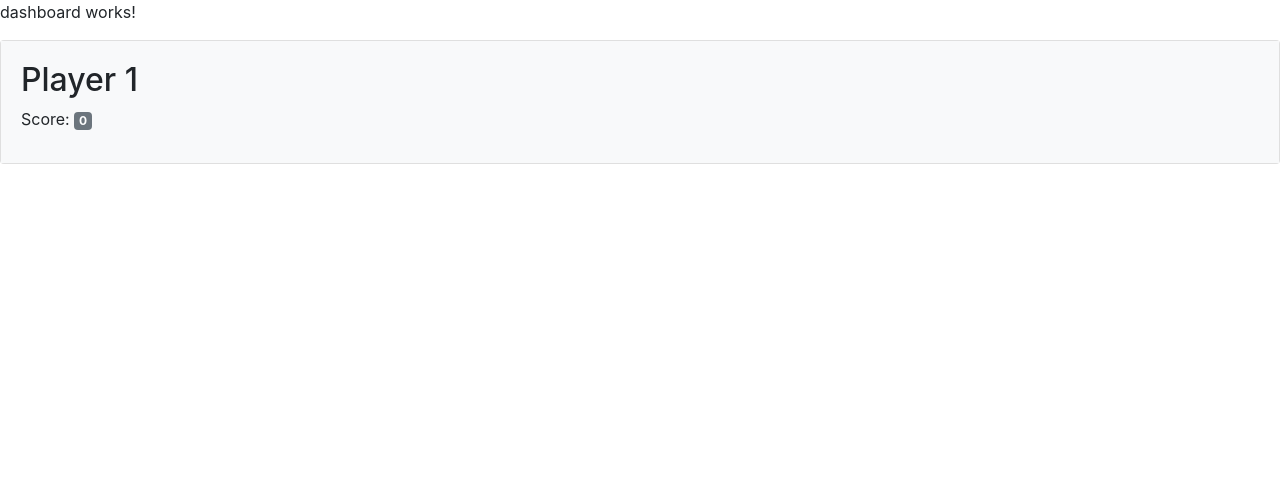
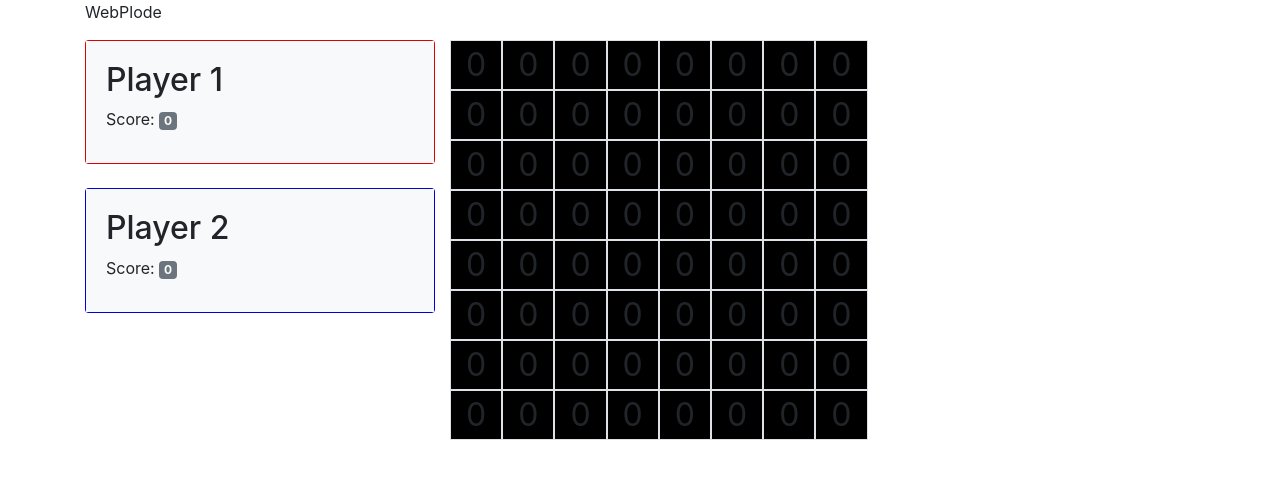
Before and after one commit to ThomasJaspers/webplode, an Angular app: page / in a window 1280 px wide. Shown: the top 478 px of the page. Built offline with nearby package versions, Linux system fonts and the light colour scheme.

Commit message:
Progressing with basic board

```diff
--- a/src/app/app.module.ts
+++ b/src/app/app.module.ts
@@ -4,13 +4,15 @@ import { NgModule } from '@angular/core';
 import { AppComponent } from './app.component';
 import { DashboardComponent } from './dashboard/dashboard.component';
 import { PlayerComponent } from './player/player.component';
+import { FieldComponent } from './field/field.component';
 
 
 @NgModule({
   declarations: [
     AppComponent,
     DashboardComponent,
-    PlayerComponent
+    PlayerComponent,
+    FieldComponent
   ],
   imports: [
     BrowserModule,
--- a/src/app/dashboard/dashboard.component.html
+++ b/src/app/dashboard/dashboard.component.html
@@ -1,3 +1,25 @@
-<p>dashboard works!</p>
+<div class="container">
 
-<app-player [player]="players[0]"></app-player>
+  <p>WebPlode</p>
+
+  <div class="row">
+    <div class="col-4">
+      <app-player
+          *ngFor="let p of players; trackBy: trackPlayer"
+          [player]="p">
+      </app-player>
+    </div>
+
+    <div class="col-8">
+      <div class="row" *ngFor="let row of board;">
+        <app-field
+          *ngFor="let f of row;"
+          [field]="f"
+          (makeMoveEvent)=doMakeMove($event)>
+        </app-field>
+      </div>
+    </div>
+
+  </div>
+
+</div>
--- a/src/app/dashboard/dashboard.component.ts
+++ b/src/app/dashboard/dashboard.component.ts
@@ -1,5 +1,6 @@
 import { Component, OnInit } from '@angular/core';
 import { Player } from '../shared/interfaces/player';
+import { Field } from '../shared/interfaces/field';
 
 @Component({
   selector: 'app-dashboard',
@@ -9,10 +10,50 @@ import { Player } from '../shared/interfaces/player';
 export class DashboardComponent implements OnInit {
 
   players: Player[];
+  board: Field[][];
+  activePlayer: Player;
 
   constructor() { }
 
+  doMakeMove(field: Field) {
+
+    console.log('Field Event caught ' + field.row + ' ' + field.col);
+
+    const fieldAfterMove = {
+      ...field,
+      color: 'green'
+    };
+
+    this.updateBoard(fieldAfterMove);
+  }
+
+
+  updateBoard(field: Field) {
+    this.board[field.row][field.col] = field;
+  }
+
+  trackPlayer(index: number, item: Player) {
+    return item.number;
+  }
+
   ngOnInit(): void {
+
+    this.board = new Array(8)
+      .fill(0)
+      .map(row => new Array(8)
+        .fill(0));
+
+    for (let row = 0; row < 8; row++) {
+      for (let col = 0; col < 8; col++) {
+        this.board[row][col] = {
+          color: 'black',
+          owner: 0,
+          load: 0,
+          row,
+          col,
+        }
+      };
+    }
 
     this.players = [
       {
@@ -27,7 +68,9 @@ export class DashboardComponent implements OnInit {
         color: 'blue',
         score: 0,
       }
-  ];
+    ];
+
+    this.activePlayer = this.players[0];
 
   }
 
--- /dev/null
+++ b/src/app/field/field.component.html
@@ -0,0 +1,3 @@
+<div class="col text-center border field" [ngStyle]="{'background-color': field.color}" (click)="makeMove()">
+  {{ field.load}}
+</div>
--- /dev/null
+++ b/src/app/field/field.component.scss
@@ -0,0 +1,5 @@
+.field {
+  font-size: 2em;
+  border: 1em;
+  padding: 10
+}
--- /dev/null
+++ b/src/app/field/field.component.ts
@@ -0,0 +1,25 @@
+import { Component, OnInit, Input, Output, EventEmitter } from '@angular/core';
+import { Field } from '../shared/interfaces/field';
+
+@Component({
+  selector: 'app-field',
+  templateUrl: './field.component.html',
+  styleUrls: ['./field.component.scss']
+})
+export class FieldComponent implements OnInit {
+
+  @Input() field: Field;
+  @Output() makeMoveEvent = new EventEmitter<Field>();
+
+  constructor() { }
+
+
+  makeMove() {
+    console.log('Make move ' + this.field.row + ' ' + this.field.col);
+    this.makeMoveEvent.emit(this.field);
+  }
+
+  ngOnInit(): void {
+  }
+
+}
--- a/src/app/player/player.component.html
+++ b/src/app/player/player.component.html
@@ -1,4 +1,4 @@
-<div class="card mb-4">
+<div class="card mb-4" [ngStyle]="{'background-color': player.color }">
   <div class="card-body bg-light">
     <div class="card-title">
       <h2>
--- /dev/null
+++ b/src/app/shared/interfaces/field.ts
@@ -0,0 +1,7 @@
+export interface Field {
+  color: string;
+  load: number;
+  owner: number;
+  row: number;
+  col: number;
+}
```
Also changed, not shown: 1 other file (tests, documents, lock files or other folders).
